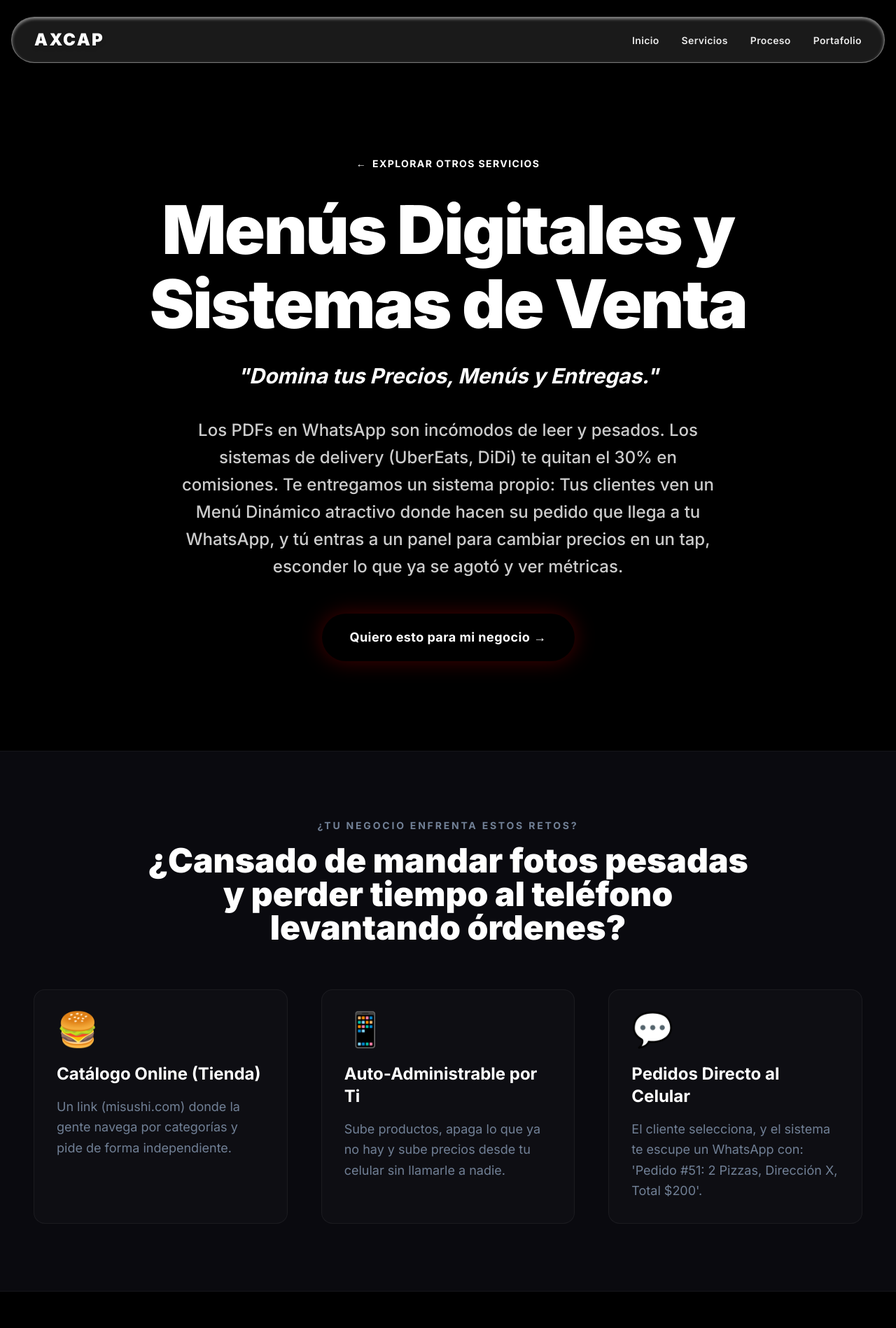
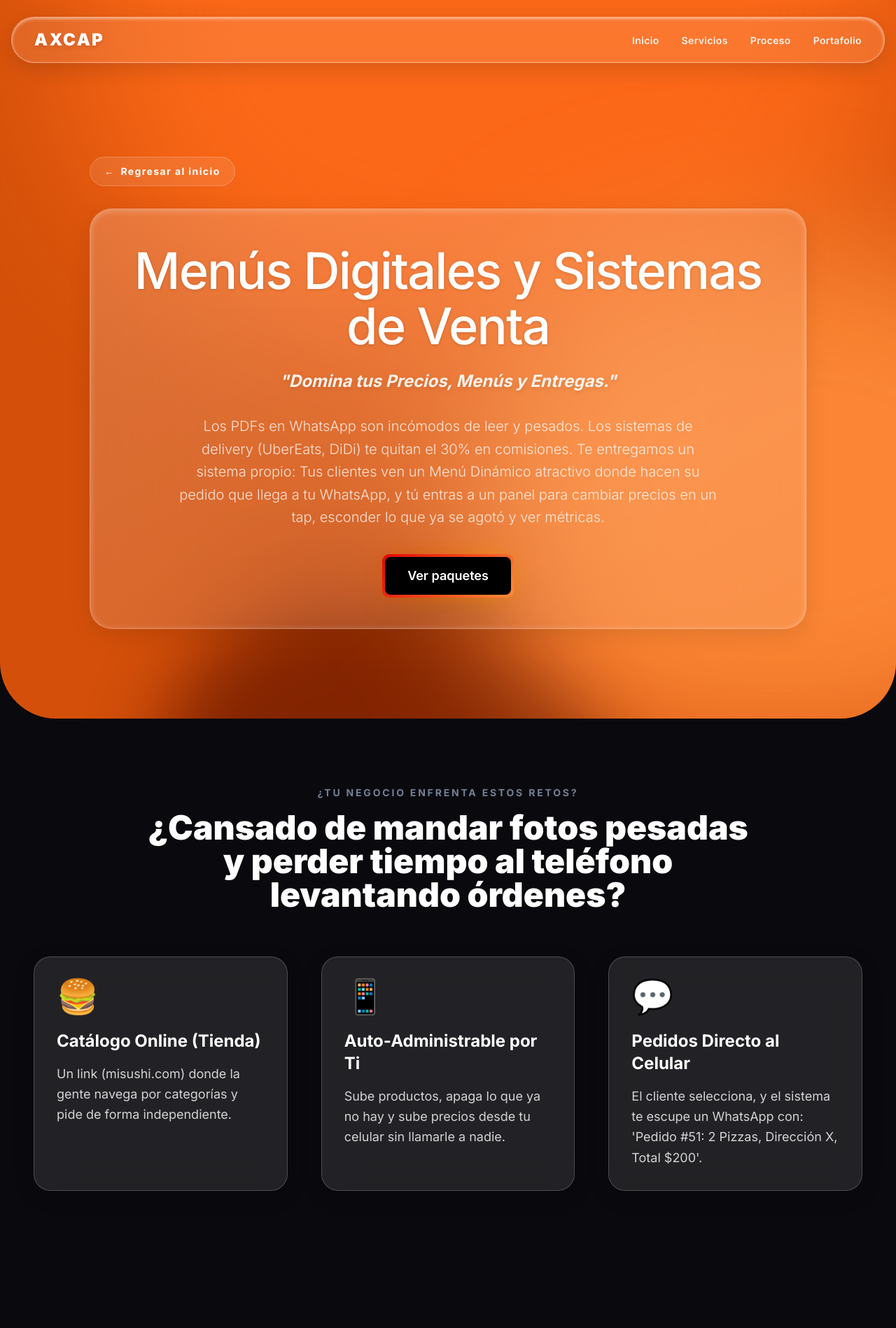
Before and after one commit to cutberto-cast/AXCAP, a Next.js app: page /servicios/menus-digitales-sistemas in a window 1280 px wide. Shown: the top 1898 px of the page at 70% size. Built offline with nearby package versions, Linux system fonts and the light colour scheme.

Commit message:
formulario corregido

```diff
--- a/package.json
+++ b/package.json
@@ -20,6 +20,7 @@
     "next": "16.1.6",
     "react": "19.2.3",
     "react-dom": "19.2.3",
+    "resend": "^6.10.0",
     "tailwind-merge": "^3.5.0",
     "three": "^0.183.2"
   },
--- a/src/app/globals.css
+++ b/src/app/globals.css
@@ -41,14 +41,21 @@ body {
 /* From Uiverse.io Glow Button - Fixed Stacking Context */
 .btn-glow-uiverse {
   position: relative;
-  width: 180px;
-  height: 54px;
+  width: 140px;
+  height: 44px;
   display: flex;
   align-items: center;
   justify-content: center;
   border-radius: 8px;
   cursor: pointer;
   z-index: 10;
+}
+
+@media (min-width: 640px) {
+  .btn-glow-uiverse {
+    width: 180px;
+    height: 54px;
+  }
 }
 
 .btn-glow-uiverse.w-full {
@@ -66,7 +73,14 @@ body {
   border-radius: 8px;
   z-index: 2;
   font-weight: 600;
+  font-size: 0.875rem;
   pointer-events: none;
+}
+
+@media (min-width: 640px) {
+  .btn-glow-inner {
+    font-size: 1.125rem;
+  }
 }
 
 .btn-glow-uiverse::before {
--- a/src/app/portafolio/page.tsx
+++ b/src/app/portafolio/page.tsx
@@ -1,3 +1,4 @@
+import Link from "next/link";
 import { Header } from "@/components/layout/Header";
 import { Footer } from "@/components/layout/Footer";
 import { PortfolioSection } from "@/components/sections/PortfolioSection";
@@ -12,6 +13,11 @@ export default function PortafolioPage() {
     <>
       <Header />
       <main className="flex min-h-screen flex-col items-center justify-center pt-24 md:pt-32 bg-[#0A0A0E]">
+        <div className="w-full max-w-6xl mx-auto px-4 sm:px-8 mb-4">
+            <Link href="/" className="inline-flex items-center text-white/70 hover:text-white transition-colors text-sm font-semibold tracking-wide">
+                <span className="mr-2">&larr;</span> Volver al inicio
+            </Link>
+        </div>
         <PortfolioSection variant="grid" />
       </main>
       <Footer />
--- a/src/app/servicios/[slug]/page.tsx
+++ b/src/app/servicios/[slug]/page.tsx
@@ -22,44 +22,53 @@ export default async function ServicePage({ params }: PageProps) {
     return (
         <>
             <Header />
-            <main className="min-h-screen bg-black text-white w-full overflow-x-hidden">
+            <main className="min-h-screen bg-[#0A0A0E] text-white w-full overflow-x-hidden">
 
                 {/* SECCIÓN 1 – HERO DE SERVICIO */}
-                <section className="relative pt-40 md:pt-56 pb-24 md:pb-32 px-4 md:px-12 w-full">
-                    <div className="absolute inset-0 bg-gradient-to-b from-brand-red-dark/20 to-black z-0 pointer-events-none" />
-                    <div className="absolute top-1/4 left-1/2 -translate-x-1/2 w-[800px] h-[400px] bg-brand-red opacity-20 blur-[150px] rounded-full z-0 pointer-events-none" />
+                <section className="relative pt-40 md:pt-56 pb-24 md:pb-32 px-4 md:px-12 w-full bg-[#D4500A] overflow-hidden rounded-b-[40px] md:rounded-b-[80px]">
+                    <div className="absolute inset-0 w-full h-full pointer-events-none opacity-90 z-0">
+                        <div className="absolute top-[-10%] left-[-10%] w-[60%] h-[60%] rounded-full blob-1 animate-blob-1" />
+                        <div className="absolute bottom-[-20%] right-[-10%] w-[70%] h-[70%] rounded-full blob-2 animate-blob-2" />
+                        <div className="absolute top-[20%] left-[40%] w-[50%] h-[50%] rounded-full blob-3 animate-blob-3" />
+                    </div>
 
-                    <div className="relative z-10 max-w-5xl mx-auto text-center flex flex-col items-center">
+                    <div className="relative z-10 max-w-5xl mx-auto flex flex-col items-center">
+                        <div className="w-full justify-start flex mb-8">
                             <Link
-                            href="/#services"
-                            className="text-brand-red text-sm font-bold uppercase tracking-widest mb-8 inline-flex items-center hover:text-white transition-colors"
+                                href="/"
+                                className="text-white text-xs sm:text-sm font-bold tracking-widest inline-flex items-center hover:text-white/80 transition-colors bg-white/10 px-5 py-2.5 rounded-full border border-white/20 backdrop-blur-md"
                             >
-                            <span className="mr-2">←</span> Explorar otros servicios
+                                <span className="mr-2">←</span> Regresar al inicio
                             </Link>
+                        </div>
 
-                        <h1 className="text-5xl md:text-7xl lg:text-[6rem] font-black tracking-tight leading-[1.1] mb-8">
+                        <div className="p-6 sm:p-12 rounded-[2rem] bg-white/10 backdrop-blur-3xl border border-white/30 shadow-[0_8px_32px_0_rgba(0,0,0,0.1),_inset_0_2px_10px_rgba(255,255,255,0.3)] text-center relative overflow-hidden w-full">
+                            <div className="absolute inset-0 bg-gradient-to-br from-white/10 to-transparent pointer-events-none" />
+                            <div className="relative z-10">
+                                <h1 className="text-3xl md:text-5xl lg:text-[4.5rem] font-medium tracking-tight leading-[1.1] mb-6 drop-shadow-sm text-white">
                                     {service.title}
                                 </h1>
 
-                        <p className="text-xl md:text-3xl font-bold text-brand-red mb-10 italic">
+                                <p className="text-lg md:text-2xl font-bold text-white/90 mb-8 italic drop-shadow-md">
                                     "{service.tagline}"
                                 </p>
 
-                        <p className="text-lg md:text-2xl text-white/80 font-medium leading-relaxed max-w-3xl mb-12">
+                                <p className="text-sm sm:text-base md:text-xl text-white/80 font-light leading-relaxed max-w-3xl mx-auto mb-10">
                                     {service.heroDescription}
                                 </p>
 
-                        <Link
-                            href="#precios"
-                            className="px-10 py-5 bg-brand-red hover:bg-brand-red-dark text-white text-lg font-bold tracking-wide rounded-full transition-all duration-300 transform hover:scale-105 shadow-[0_0_30px_rgba(225,6,0,0.3)]"
-                        >
-                            Quiero esto para mi negocio →
+                                <div className="flex justify-center w-full">
+                                    <Link href="#precios" className="btn-glow-uiverse shadow-2xl">
+                                        <span className="btn-glow-inner w-full px-4 text-center">Ver paquetes</span>
                                     </Link>
+                                </div>
+                            </div>
+                        </div>
                     </div>
                 </section>
 
                 {/* SECCIÓN 2 – PROBLEMA QUE RESUELVE */}
-                <section className="py-24 bg-[#0a0a0f] border-t border-b border-white/5 px-4 md:px-12">
+                <section className="py-24 px-4 md:px-12">
                     <div className="max-w-7xl mx-auto">
                         <h2 className="text-sm font-bold tracking-[0.2em] text-muted uppercase mb-4 text-center">
                             ¿Tu negocio enfrenta estos retos?
@@ -70,10 +79,10 @@ export default async function ServicePage({ params }: PageProps) {
 
                         <div className="grid grid-cols-1 md:grid-cols-3 gap-8 md:gap-12">
                             {service.solutions.map((sol, idx) => (
-                                <div key={idx} className="bg-white/[0.02] border border-white/5 rounded-2xl p-8 hover:bg-white/[0.04] transition-colors">
+                                <div key={idx} className="bg-white/10 backdrop-blur-xl border border-white/20 rounded-3xl p-8 hover:bg-white/15 transition-all duration-300 shadow-[0_8px_32px_rgba(0,0,0,0.1)]">
                                     <div className="text-5xl mb-6">{sol.icon}</div>
                                     <h4 className="text-2xl font-bold mb-4">{sol.title}</h4>
-                                    <p className="text-muted leading-relaxed text-lg">{sol.description}</p>
+                                    <p className="text-white/80 leading-relaxed text-lg">{sol.description}</p>
                                 </div>
                             ))}
                         </div>
@@ -105,7 +114,7 @@ export default async function ServicePage({ params }: PageProps) {
                 </section>
 
                 {/* SECCIÓN 4 & 5 – IDEAL PARA Y ENTREGABLES */}
-                <section className="py-24 bg-[#0a0a0f] px-4 md:px-12">
+                <section className="py-24 px-4 md:px-12">
                     <div className="max-w-7xl mx-auto grid grid-cols-1 lg:grid-cols-2 gap-16">
 
                         {/* Ideal Para */}
@@ -115,9 +124,9 @@ export default async function ServicePage({ params }: PageProps) {
                             </h3>
                             <div className="flex flex-col gap-4">
                                 {service.idealFor.map((profile, idx) => (
-                                    <div key={idx} className="bg-black border border-white/10 rounded-xl p-6 flex items-center gap-4">
-                                        <div className="w-2 h-2 rounded-full bg-white/30" />
-                                        <span className="text-lg font-medium">{profile}</span>
+                                    <div key={idx} className="bg-white/10 backdrop-blur-xl border border-white/20 rounded-2xl p-6 flex items-center gap-4">
+                                        <div className="w-2 h-2 rounded-full bg-white/50 shadow-[0_0_8px_rgba(255,255,255,0.8)]" />
+                                        <span className="text-lg font-medium text-white/90">{profile}</span>
                                     </div>
                                 ))}
                             </div>
@@ -155,14 +164,14 @@ export default async function ServicePage({ params }: PageProps) {
                             <div
                                 key={idx}
                                 className={cn(
-                                    "relative bg-white/[0.02] rounded-3xl p-8 flex flex-col items-center justify-start text-center border transition-all duration-300",
+                                    "relative bg-white/5 backdrop-blur-xl rounded-3xl p-8 flex flex-col items-center justify-start text-center border transition-all duration-300",
                                     plan.highlighted
-                                        ? "border-brand-red scale-100 md:scale-105 z-10 bg-gradient-to-b from-brand-red/10 to-transparent shadow-[0_0_40px_rgba(225,6,0,0.15)]"
-                                        : "border-white/10 hover:border-white/30"
+                                        ? "border-[#FF8C3A] scale-100 md:scale-105 z-10 bg-gradient-to-b from-[#FF8C3A]/20 to-transparent shadow-[0_0_40px_rgba(255,140,58,0.2)]"
+                                        : "border-white/20 hover:border-white/40"
                                 )}
                             >
                                 {plan.highlighted && (
-                                    <div className="absolute -top-4 bg-brand-red text-white text-xs font-black uppercase tracking-widest px-4 py-1.5 rounded-full">
+                                    <div className="absolute -top-4 bg-gradient-to-r from-[#FF9F0A] to-[#D4500A] text-white text-xs font-black uppercase tracking-widest px-4 py-1.5 rounded-full shadow-lg">
                                         Más Popular
                                     </div>
                                 )}
@@ -187,8 +196,8 @@ export default async function ServicePage({ params }: PageProps) {
                                     className={cn(
                                         "w-full py-4 rounded-full font-bold tracking-wide transition-all mt-auto",
                                         plan.highlighted
-                                            ? "bg-brand-red hover:bg-brand-red-dark text-white"
-                                            : "bg-white/10 hover:bg-white/20 text-white"
+                                            ? "bg-gradient-to-r from-[#FF9F0A] to-[#D4500A] hover:opacity-90 text-white shadow-xl"
+                                            : "bg-white/10 hover:bg-white/20 text-white backdrop-blur-md"
                                     )}
                                 >
                                     Agendar consulta →
@@ -199,8 +208,8 @@ export default async function ServicePage({ params }: PageProps) {
                 </section>
 
                 {/* SECCIÓN 7 – CTA FINAL */}
-                <section className="py-32 px-4 text-center mt-auto border-t border-brand-red/20 relative overflow-hidden">
-                    <div className="absolute inset-0 bg-gradient-to-t from-brand-red-dark/30 to-black z-0" />
+                <section className="py-32 px-4 text-center mt-auto border-t border-[#FF8C3A]/20 relative overflow-hidden">
+                    <div className="absolute inset-0 bg-gradient-to-t from-[#7A2000]/40 to-transparent z-0" />
 
                     <div className="relative z-10 max-w-3xl mx-auto">
                         <h2 className="text-4xl md:text-6xl font-black mb-8 text-white">
--- a/src/components/layout/Header.tsx
+++ b/src/components/layout/Header.tsx
@@ -10,13 +10,13 @@ export function Header() {
 
     return (
         <header className="fixed top-4 sm:top-6 left-1/2 -translate-x-1/2 w-[calc(100%-1rem)] sm:w-[calc(100%-2rem)] max-w-7xl z-50 py-3 sm:py-4 px-3 sm:px-6 md:px-8 bg-white/10 backdrop-blur-xl border border-white/40 shadow-[inset_0_2px_4px_rgba(255,255,255,0.5),_0_8px_32px_rgba(0,0,0,0.15)] rounded-full transition-all duration-300">
-            <div className="flex justify-between items-center gap-2">
+            <div className="flex justify-between items-center w-full">
                 <Link href="/" className="text-sm sm:text-xl md:text-2xl font-black tracking-widest text-white hover:text-white/80 transition-colors drop-shadow-md shrink-0">
                     AXCAP
                 </Link>
 
-                <nav className="flex items-center">
-                    <ul className="flex items-center gap-2 sm:gap-5 md:gap-8">
+                <nav className="flex items-center flex-1 ml-3 sm:ml-8">
+                    <ul className="flex items-center justify-between sm:justify-end gap-1 sm:gap-5 md:gap-8 w-full">
                         {navLinks.map((link) => (
                             <li key={link.name}>
                                 <Link
--- a/src/components/sections/HeroSection.tsx
+++ b/src/components/sections/HeroSection.tsx
@@ -97,8 +97,8 @@ export function HeroSection() {
                                 Desarrollamos soluciones digitales, sistemas de venta y sitios web profesionales que conectan con tus clientes y multiplican tus ingresos. Hoy Mismo.
                             </p>
 
-                            <div className="flex flex-col sm:flex-row xl:flex-row gap-2 sm:gap-3 items-center justify-start mt-5 sm:mt-8 w-full">
-                                <div className="hero-cta">
+                            <div className="flex flex-col sm:flex-row xl:flex-row gap-5 sm:gap-4 items-center justify-start mt-5 sm:mt-8 w-full">
+                                <div className="hero-cta mb-2 sm:mb-0">
                                     <Link href="/portafolio" className="btn-glow-uiverse text-lg shadow-2xl">
                                         <span className="btn-glow-inner">Ver Servicios</span>
                                     </Link>
```
Also changed, not shown: src/app/api/contact/route.ts (added, +41 -0 lines), src/components/sections/CTASection.tsx (+45 -12 lines), src/components/sections/PortfolioSection.tsx (+15 -20 lines), 1 other file (tests, documents, lock files or other folders). Lines whose indentation alone changed are shown as unchanged.
